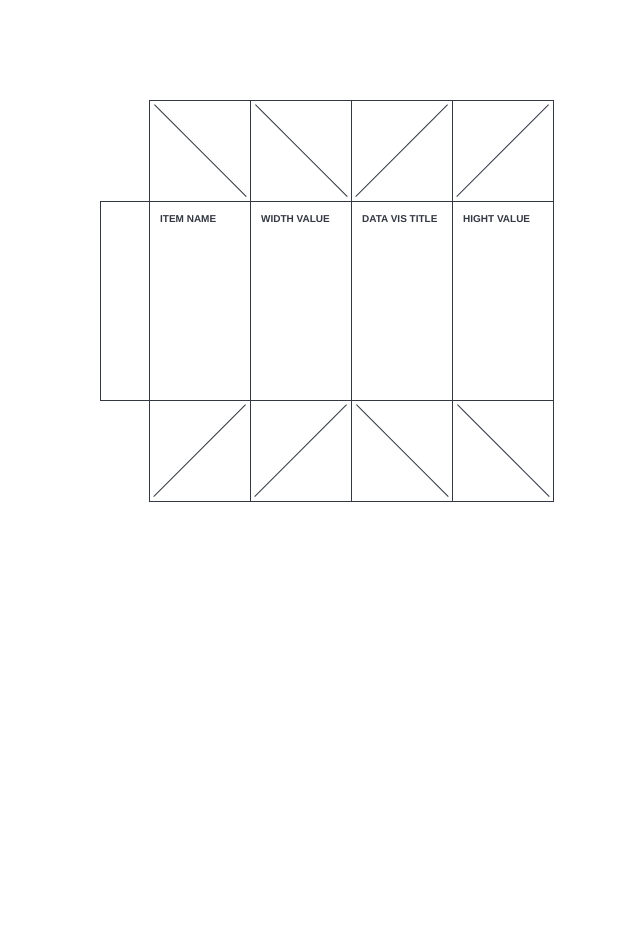
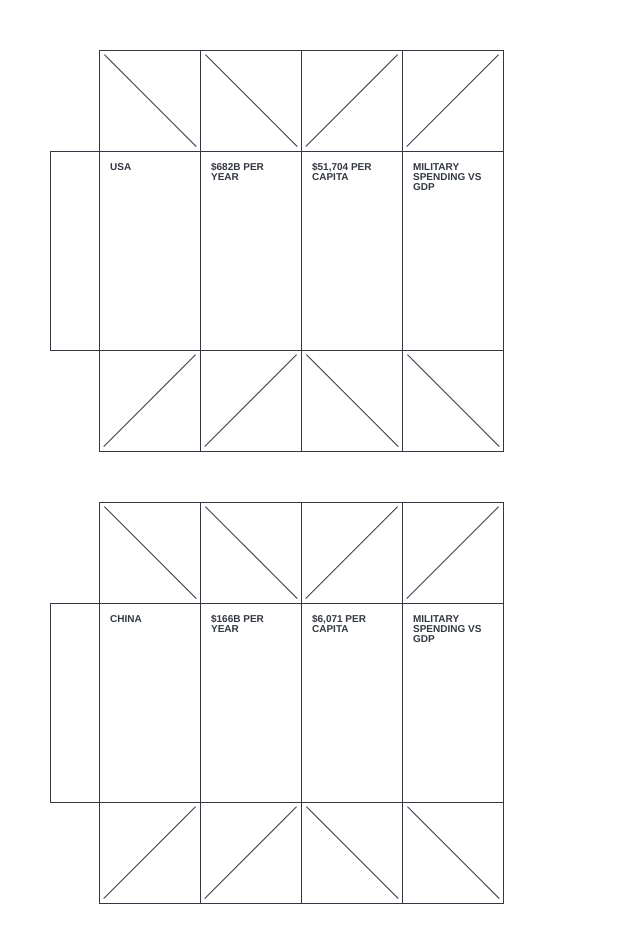
Before and after one commit to markdurrant/infogami, a website: page app/index.html in a window 1280 px wide. Shown: the top 927 px of the page, without its empty margins (0-640 px from the left). Before the commit the page ends 800 px from the top, so only its background shows below. Drawn offline with nearby package versions, Linux system fonts and the light colour scheme.

Commit message:
add template & data

```diff
--- /dev/null
+++ b/app/data/data.json
@@ -0,0 +1,29 @@
+{
+  "items": [
+    {
+      "name": "usa",
+      "militarySpending" : "682",
+      "gdp": "51,704"
+    },
+    {
+      "name": "china",
+      "militarySpending" : "166",
+      "gdp": "6,071"
+    },
+    {
+      "name": "russia",
+      "militarySpending" : "90.7",
+      "gdp": "14,302"
+    },
+    {
+      "name": "uk",
+      "militarySpending" : "60.8",
+      "gdp": "39,161"
+    },
+    {
+      "name": "japan",
+      "militarySpending" : "59.3",
+      "gdp": "46,707"
+    }
+  ]
+}
--- a/app/index.html
+++ b/app/index.html
@@ -13,44 +13,6 @@
 
     <div class="wrap">
 
-      <div class="box clear-fix">
-
-        <div class="tab left"></div>
-
-        <div class="face-1 left">
-          <div class="top-1"></div>
-          <div class="content-1">
-            ITEM NAME
-          </div>
-          <div class="bottom-1"></div>
-        </div> <!-- end .face-1 -->
-
-        <div class="face-2 left">
-          <div class="top-2"></div>
-          <div class="content-2">
-            WIDTH VALUE
-          </div>
-          <div class="bottom-2"></div>
-        </div> <!-- end .face-2 -->
-
-        <div class="face-3 left">
-          <div class="top-3"></div>
-          <div class="content-3">
-            DATA VIS TITLE
-          </div>
-          <div class="bottom-3"></div>
-        </div> <!-- end .face-3 -->
-
-        <div class="face-4 left">
-          <div class="top-4"></div>
-          <div class="content-4">
-            HIGHT VALUE
-          </div>
-          <div class="bottom-4"></div>
-        </div> <!-- end .face-4 -->
-
-      </div> <!-- end .box -->
-
     </div>
 
     <script src="//ajax.googleapis.com/ajax/libs/jquery/1.9.1/jquery.min.js"></script>
--- a/app/js/main.js
+++ b/app/js/main.js
@@ -1,5 +1,18 @@
 /*global $:true, console:true*/
-(function (){
-  'use strict';
+$( document ).ready( function() {
 
-})();
+  var template = '<div class="tab left"></div><div class="face-1 left"><div class="top-1"></div><div class="content-1"></div><div class="bottom-1"></div></div><div class="face-2 left"><div class="top-2"></div><div class="content-2"></div><div class="bottom-2"></div></div><div class="face-3 left"><div class="top-3"></div><div class="content-3"></div>  <div class="bottom-3"></div></div><div class="face-4 left"><div class="top-4"></div><div class="content-4"></div><div class="bottom-4"></div></div>';
+
+  var visTitle = "military spending vs gdp";
+
+  $.getJSON('/data/data.json', function( data ) {
+    $.each( data.items, function( index, val ) {
+      $( '.wrap' ).append( '<div class="box-' + ( index + 1 ) + ' clear-fix">' + template + '</div>' );
+      $( '.box-' + ( index + 1 ) + ' .content-1' ).append( val.name );
+      $( '.box-' + ( index + 1 ) + ' .content-2' ).append( "$" + val.militarySpending + "b per year" );
+      $( '.box-' + ( index + 1 ) + ' .content-3' ).append( "$" + val.gdp + " per capita");
+      $( '.box-' + ( index + 1 ) + ' .content-4' ).append( visTitle );
+    });
+  });
+
+});
--- a/app/sass/styles.scss
+++ b/app/sass/styles.scss
@@ -54,12 +54,12 @@
   padding: 0;
 }
 
-body{
-  padding: $cm;
+* {
+  -webkit-print-color-adjust: exact;
 }
 
-* {
-  -webkit-print-color-adjust: exact;
+[class^="box"]{
+  margin: ( $cm / 2 );
 }
 
 .tab{
@@ -131,6 +131,8 @@
 .content-2,
 .content-3,
 .content-4 {
+  text-transform: uppercase;
+  line-height: 1;
   font-weight: 700;
   font-size: $cm * .1;
   width: $cm * 1;
```
Also changed, not shown: app/css/styles.css.
